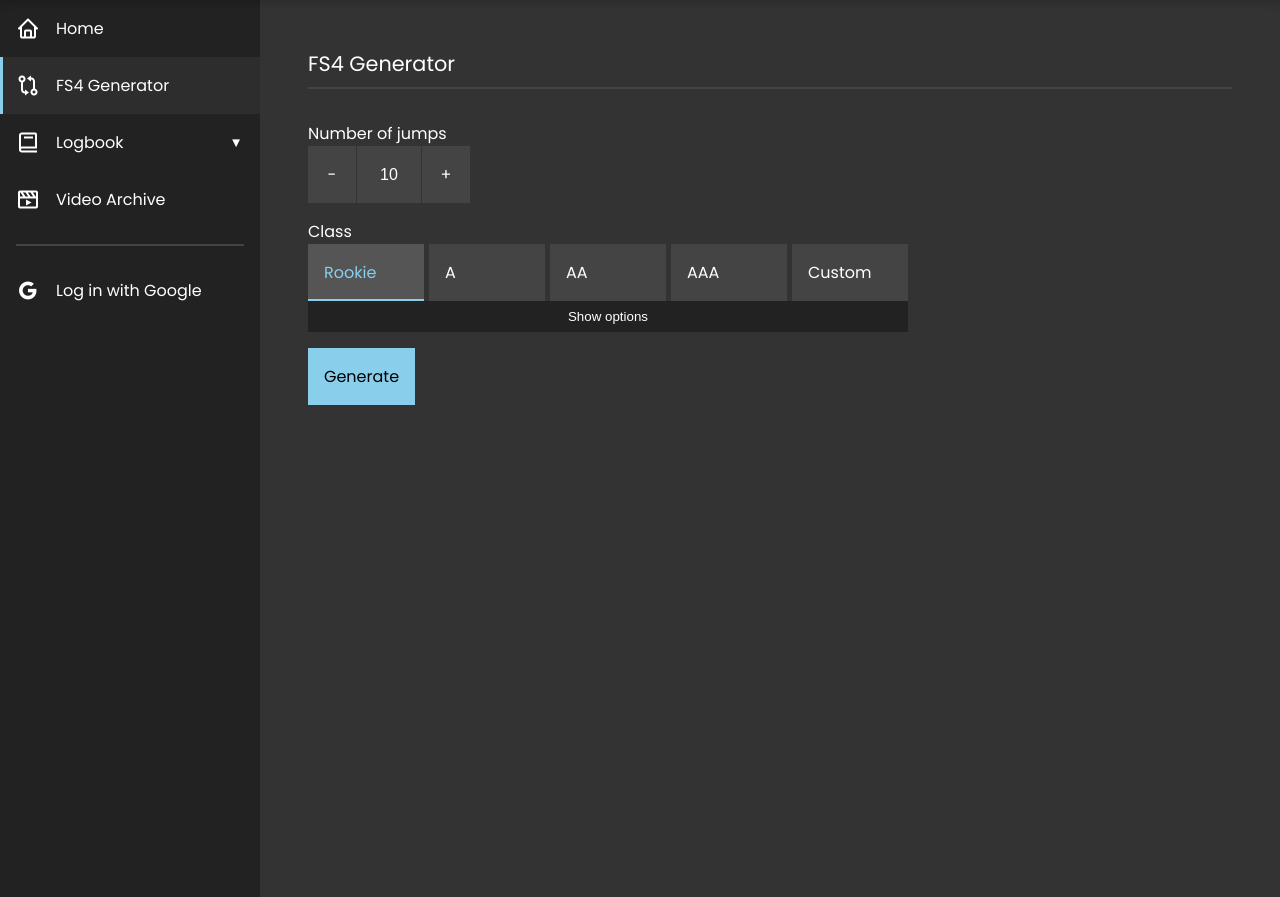
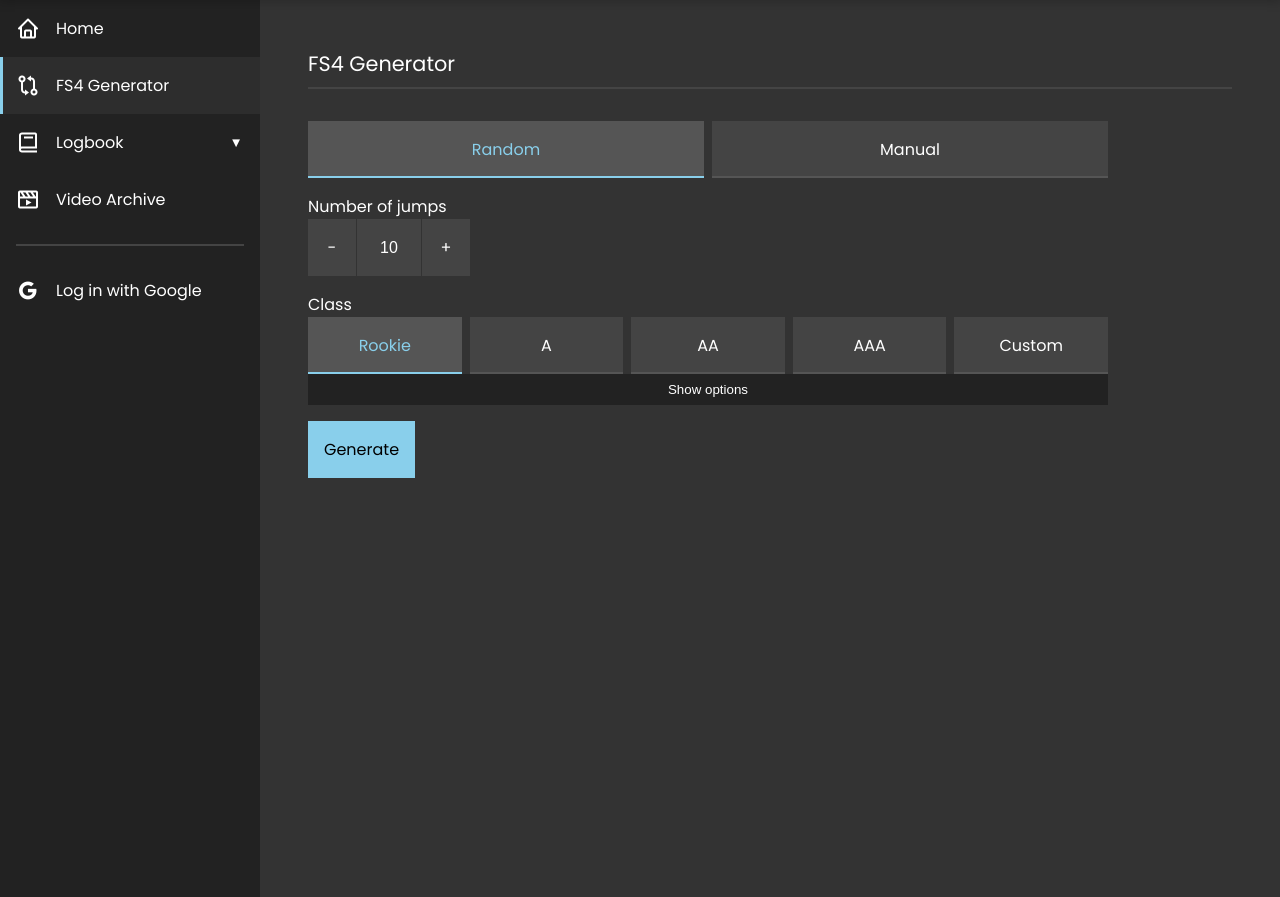
Before and after one commit to SamuelRosander/skydive, a Flask app: page /divegenerator/ in a window 1280 px wide. Shown: the part 61-958 px from the top of the page. Run offline with Flask 3, Linux system fonts and the light colour scheme.

Commit message:
Add manual option to dive generator (#2)

```diff
--- a/skydive/routes/divegenerator.py
+++ b/skydive/routes/divegenerator.py
@@ -16,7 +16,10 @@ def dive_generator():
 
     full_program = []
 
-    if request.args.get("num_jumps") and request.args.get("class"):
+    if request.args.get("program"):
+        program_string = request.args.get("program")
+        full_program = [jump.split('-') for jump in program_string.split('_')]
+    elif request.args.get("num_jumps") and request.args.get("class"):
         match request.args["class"].lower():
             case "rookie":
                 min_points_per_jump = 3
@@ -43,8 +46,7 @@ def dive_generator():
 
         current_pool = pool.copy()
 
-        if sum([point for point, formation in pool]) >= \
-                min_points_per_jump:
+        if sum([p[0] for p in pool]) >= min_points_per_jump:
             for i in range(int(request.args["num_jumps"])):
                 program = []
 
@@ -57,7 +59,7 @@ def dive_generator():
 
                     if len(current_pool) <= 0:
                         current_pool = pool.copy()
-                full_program.append(program)
+                full_program.append([p[1] for p in program])
         else:
             flash("Not enough formations to be able to make a program!",
                   "error")
--- a/skydive/static/divegenerator.js
+++ b/skydive/static/divegenerator.js
@@ -2,12 +2,17 @@ document.addEventListener("DOMContentLoaded", () => {
     initializePage();
     setupRadioButtons();
     setupMainCheckboxes();
+    autofillManualForm();
+    toggleForms();
 });
 
 function initializePage() {
     const urlParams = new URLSearchParams(window.location.search);
     const jumpClass = urlParams.get('class') ?? "rookie";
     setOptions(jumpClass);
+    document.getElementById("form-random").addEventListener("change", toggleForms);
+    document.getElementById("form-manual").addEventListener("change", toggleForms);
+    document.getElementById("add_rows").addEventListener("click", addRows);
 }
 
 function toggleDiveCustomForm() {
@@ -187,3 +192,102 @@ function setupMainCheckbox(mainCheckboxId, subCheckboxPrefix) {
     subCheckboxes.forEach(cb => cb.addEventListener("change", updateMainCheckbox));
     updateMainCheckbox();
 }
+
+function generateUrl(event) {
+    event.preventDefault();
+
+    const form = document.getElementById("manualForm");
+    const rows = [];
+
+    // Loop through rows and columns to collect the data
+    for (let i = 0; i < 10; i++) {
+        const row = [];
+        for (let j = 0; j < 6; j++) {
+            const input = document.getElementById(`f${i}${j}`);
+            if (input && input.value.trim() !== "") {
+                row.push(input.value.trim());
+            }
+        }
+        if (row.length > 0) {
+            rows.push(row.join("-"));
+        }
+    }
+
+    // Generate the URL
+    const customUrl = `?program=${rows.join("_")}`;
+
+    // Redirect the user to the new URL
+    window.location.href = customUrl;
+}
+
+function autofillManualForm() {
+    const urlParams = new URLSearchParams(window.location.search);
+    const program = urlParams.get("program");
+
+    if (!program) return;
+
+    // Split the program into rows and values
+    const rows = program.split("_");
+    rows.forEach((row, i) => {
+        const values = row.split("-");
+        values.forEach((value, j) => {
+            const input = document.getElementById(`f${i}${j}`);
+            if (input) {
+                input.value = value; // Autofill the input
+            }
+        });
+    });
+}
+
+function toggleForms() {
+    // Get the selected value
+    const randomRadio = document.getElementById("form-random");
+    const manualRadio = document.getElementById("form-manual");
+
+    // Get the forms
+    const randomForm = document.getElementById("randomForm");
+    const manualForm = document.getElementById("manualForm");
+
+    // Show/hide based on selection
+    if (randomRadio.checked) {
+        randomForm.style.display = "block";
+        manualForm.style.display = "none";
+    }
+    else if (manualRadio.checked) {
+        manualForm.style.display = "block";
+        randomForm.style.display = "none";
+    }
+}
+
+// Function to add 5 more rows
+function addRows() {
+    const rowsContainer = document.getElementById("rows-container");
+    const currentRows = rowsContainer.querySelectorAll(".flex-row").length; // Count existing rows
+    const numColumns = 6; // Adjust if the number of columns changes dynamically
+
+    for (let i = 0; i < 5; i++) {
+        const rowIndex = currentRows + i; // New row index
+        const row = document.createElement("div");
+        row.className = "flex-row";
+
+        // Add the row index
+        const indexDiv = document.createElement("div");
+        indexDiv.className = "list-index";
+        indexDiv.textContent = `${rowIndex + 1}.`;
+        row.appendChild(indexDiv);
+
+        // Add input fields for the row
+        for (let colIndex = 0; colIndex < numColumns; colIndex++) {
+            const input = document.createElement("input");
+            input.type = "text";
+            input.className = "form";
+            input.maxLength = 2;
+            input.autocomplete = "off";
+            input.id = `f${rowIndex}${colIndex}`;
+            input.name = `f${rowIndex}${colIndex}`;
+            row.appendChild(input);
+        }
+
+        rowsContainer.appendChild(row); // Add the row to the container
+    }
+}
--- a/skydive/static/style.css
+++ b/skydive/static/style.css
@@ -250,9 +250,28 @@ h1 {
 }
 
 .form-number .form {
-    width: 3rem;
     text-align: center;
     width: 4rem;
+}
+
+.flex-row {
+    justify-content: space-between;
+    width: 100%;
+    display: flex;
+    gap: 0.5rem;
+    align-items: center;
+    margin-bottom: 1rem;
+}
+
+.flex-row .form {
+    width: 100%;
+    padding: 1rem 0;
+    margin-bottom: 0;
+    text-align: center;
+}
+
+.flex-row label {
+    flex: 1;
 }
 
 input::-webkit-outer-spin-button, input::-webkit-inner-spin-button {
@@ -279,6 +298,15 @@ input[type=number] {
     cursor: pointer;
 }
 
+.btn.uncolored {
+    background-color: var(--form-color);
+    color: var(--text-color);
+}
+
+.btn.uncolored:hover {
+    background-color: var(--form-color-hover);
+}
+
 .btn:disabled:hover {
     background-color: var(--form-color);
     cursor: default;
@@ -286,9 +314,12 @@ input[type=number] {
 
 .radio_option {
     background-color: var(--form-color);
-    padding: 1rem;
+    padding: 1rem 0;
     display: inline-block;
     user-select: none;
+    box-shadow: inset 0 -2px 0 var(--form-color-hover);
+    text-align: center;
+    overflow: hidden;
 }
 
 .radio_option:hover {
@@ -353,20 +384,12 @@ input[type="radio"]:checked + .radio_option {
 
 /* Dive Generator */
 
-.dive-generator-class-wrapper {
-    display: flex;
-    flex-wrap: wrap;
-    justify-content: space-between;
-    gap: 0 5px;
-    max-width: 600px;
+.generator-options-wrapper {
+    max-width: 800px;
 }
 
-.dive-generator-class-wrapper li {
-    list-style-type: none;
-}
-
-.dive-generator-class-wrapper label {
-    flex: 1;
+#randomForm, #manualForm {
+    display: none;
 }
 
 #dive-options-wrapper {
@@ -518,6 +541,10 @@ input[type="checkbox"]:checked + label::after {
 
 /* Global */
 
+.mb-0 {
+    margin-bottom: 0rem;
+}
+
 .mb-1 {
     margin-bottom: 1rem;
 }
--- a/skydive/templates/divegenerator.html
+++ b/skydive/templates/divegenerator.html
@@ -4,7 +4,15 @@
 
 <h1>FS4 Generator</h1>
 
-<form action="" method="get">
+<div class="generator-options-wrapper">
+  <div class="flex-row">
+    <input id="form-random" name="form_type" type="radio" value="random" checked>
+    <label class="radio_option" for="form-random">Random</label>
+    <input id="form-manual" name="form_type" type="radio" value="manual" {{ "checked" if request.args.get("program") }}>
+    <label class="radio_option" for="form-manual">Manual</label>
+  </div>
+
+  <form id="randomForm" action="" method="get">
     <label for="num_jumps">Number of jumps</label>
     <div class="form-number">
       <button type="button" class="btn" onClick="changeNum('num_jumps', -1)">-</button>
@@ -13,7 +21,7 @@
     </div>
 
     <label for="class">Class</label>
-  <div class="dive-generator-class-wrapper">
+    <div class="flex-row mb-0">
       <input id="class-0" name="class" type="radio" value="rookie" {{ "checked" if request.args.get("class") == "rookie" or not request.args.get("class")}}>
       <label class="radio_option" for="class-0">Rookie</label>
       <input id="class-1" name="class" type="radio" value="a" {{ "checked" if request.args.get("class") == "a" }}>
@@ -24,6 +32,7 @@
       <label class="radio_option" for="class-3">AAA</label>
       <input id="class-4" name="class" type="radio" value="custom" {{ "checked" if request.args.get("class") == "custom" }}>
       <label class="radio_option" for="class-4">Custom</label>
+    </div>
     <div id="dive-options-wrapper" class="disabled">
       <label for="num_points">Min points per jump</label>
       <div class="form-number">
@@ -71,10 +80,26 @@
       </div>
     </div>
     <button type="button" id="dive-options-toggle" onClick="toggleDiveCustomForm()">Show options</button>
-  </div>
-
     <button type="submit" class="btn">Generate</button>
   </form>
+
+  <form id="manualForm" onsubmit="generateUrl(event)" method="get">
+    <div id="rows-container">
+      {% for i in range(5) %}
+        <div class="flex-row">
+          <div class="list-index">{{ i+1 }}.</div>
+          {% for j in range(6) %}
+            <input id="f{{i}}{{j}}" name="f{{i}}{{j}}" type="text" class="form" maxlength="2" autocomplete="off">
+          {% endfor %}
+        </div>
+      {% endfor %}
+    </div>
+    <div class="flex-row">
+      <button type="submit" class="btn">Generate</button>
+      <button type="button" class="btn uncolored" id="add_rows">Add 5 more rows</button>
+    </div>
+  </form>
+</div>
 
 {% if program %}
   <div class="line"></div>
@@ -85,7 +110,7 @@
     {% for jump in program %}
       <div class="jump-program">
         <div class="list-index">{{ loop.index }}.</div>
-        {% for formation in jump | map(attribute=1) %}
+        {% for formation in jump %}
           <div class="img-wrapper">
             <img src="{{ url_for('static', filename='fs4pool/' + (formation | lower) + '.png') }}" alt="{{ formation }}">
           </div>
```
Lines whose indentation alone changed are shown as unchanged.
